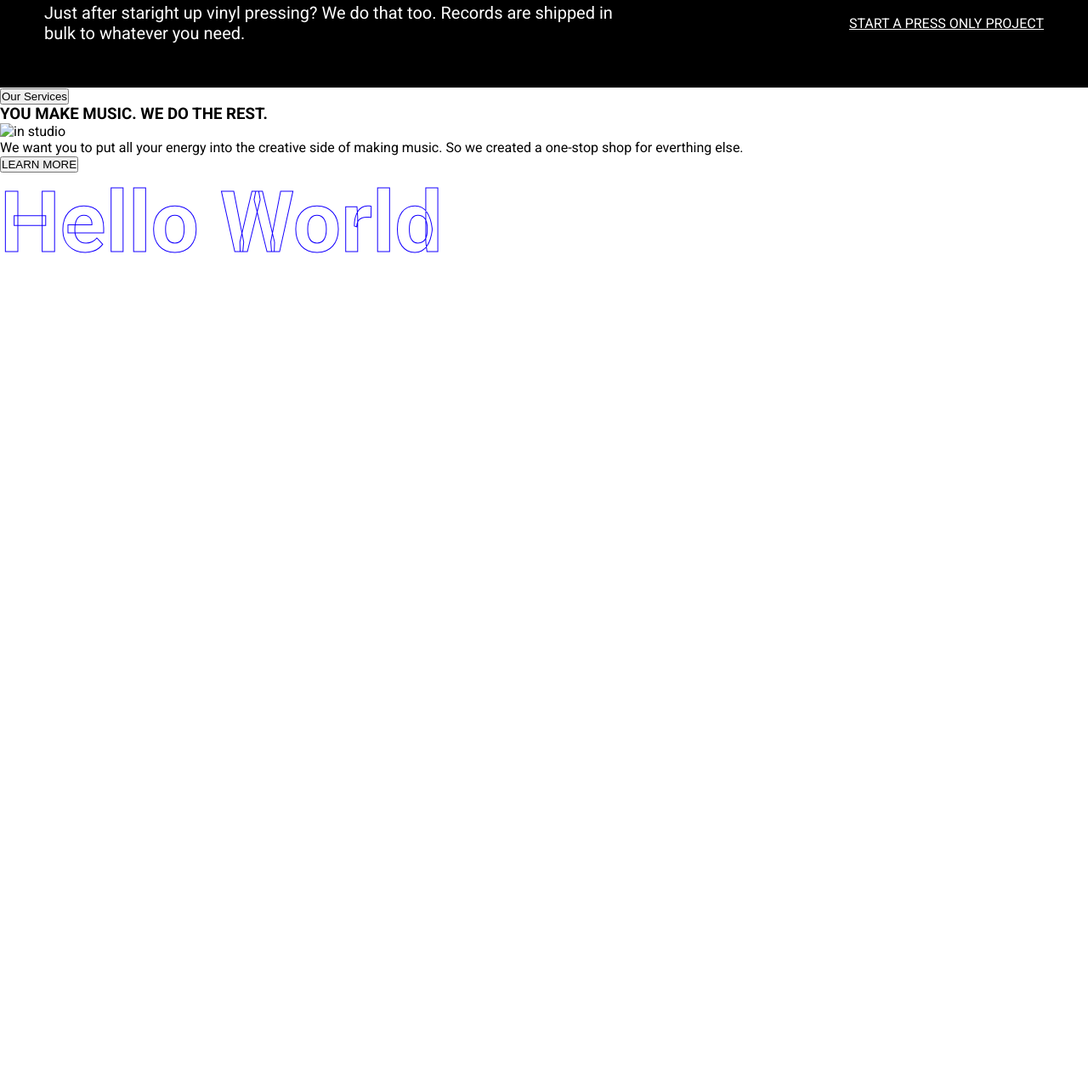
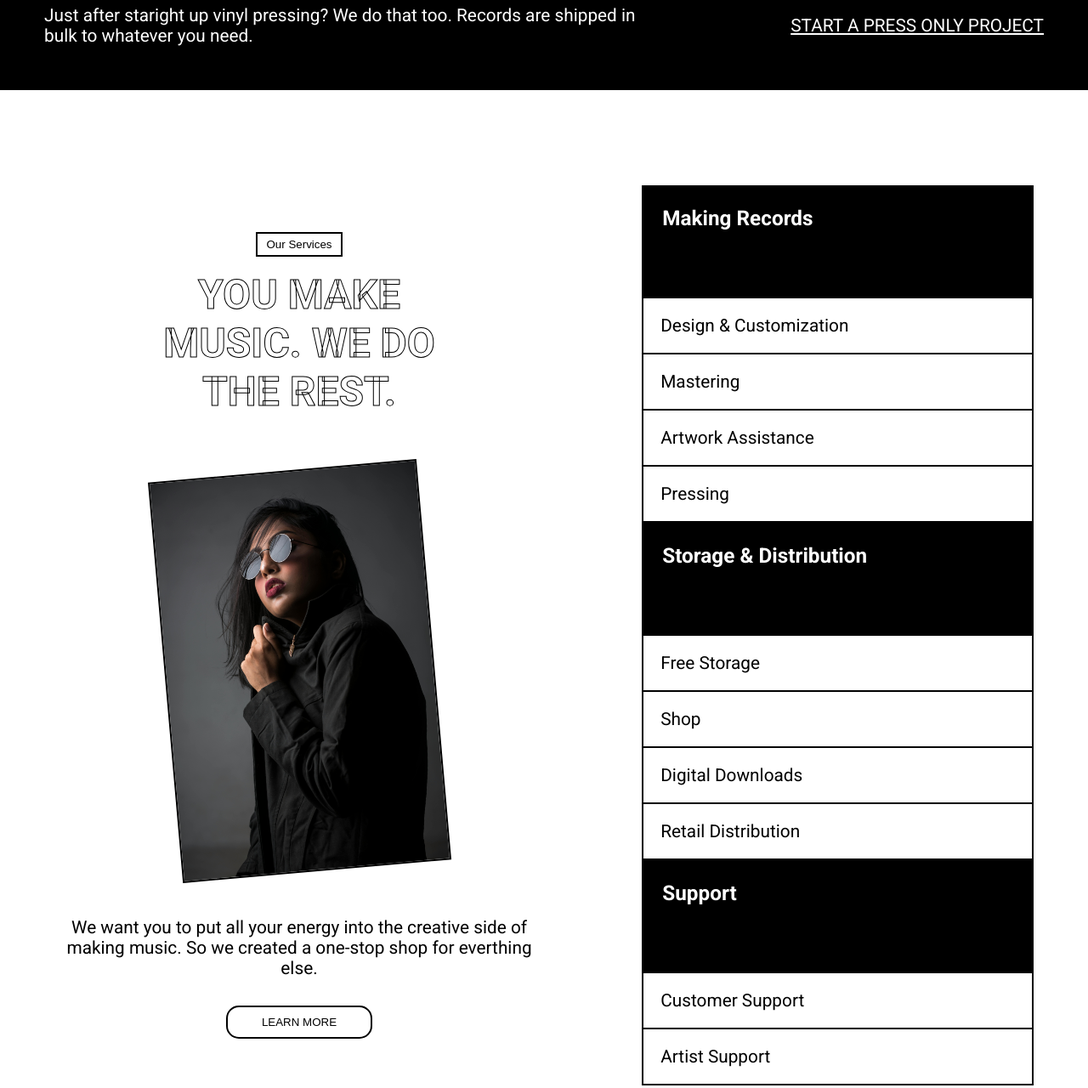
Before and after one commit to DemoStephen/Music-Website, a plain HTML site: page index.html in a window 1280 px wide. Shown: the part 2392-3672 px from the top of the page at 85% size. Before the commit the page ends 2712 px from the top, so only its background shows below. Drawn offline with Linux system fonts and the light colour scheme.

Commit message:
1.  Section two is fully designed. 2. Change the font size from 1rem to 1.5rem. 3. Commented un-used lines of code.

```diff
--- a/SASS_Files/_variables.scss
+++ b/SASS_Files/_variables.scss
@@ -7,7 +7,7 @@ $tertiary-color :#81836C;
 
 // Fonts
 @import url('https://fonts.googleapis.com/css2?family=Roboto:ital,wght@0,100;0,300;0,400;0,500;0,700;0,900;1,100;1,300;1,400;1,500;1,700;1,900&display=swap');
-$font-size: 1rem;
+$font-size: 1.3rem;
 $font-family: "Roboto", sans-serif;
 $font-weight: 400;
 $font-style: normal;
--- a/index.html
+++ b/index.html
@@ -71,18 +71,36 @@
         <!-- You Make Music We do the rest -->
         <section class="section_two">
             <div class="our-services">
-                <button>Our Services</button>
-                <h3>YOU MAKE MUSIC. WE DO THE REST.</h3>
-                <img src="#" alt="in studio">
+                <button id="button-services">Our Services</button>
+                <h2>YOU MAKE MUSIC. WE DO THE REST.</h2>
+                <img src="./Images/illustration images/illustration3.jpg" alt="in studio">
                 <p>We want you to put all your energy into the creative side of making music. So we created a one-stop shop for everthing else.</p>
                 <button>LEARN MORE</button>
             </div>
             <div class="making-records">
-
+                <h3>Making Records</h3>
+                <ul>
+                    <li>Design & Customization</li>
+                    <li>Mastering</li>
+                    <li>Artwork Assistance</li>
+                    <li>Pressing</li>
+                </ul>
+                <h3>Storage & Distribution</h3>
+                <ul>
+                    <li>Free Storage</li>
+                    <li>Shop</li>
+                    <li>Digital Downloads</li>
+                    <li>Retail Distribution</li>
+                </ul>
+                <h3>Support</h3>
+                <ul>
+                    <li>Customer Support</li>
+                    <li>Artist Support</li>
+                </ul>
             </div>
         </section>
     </main>
 
 </body>
-<h2 class="outline-text">Hello World</h2>
+<!-- <h2 class="outline-text">Hello World</h2> -->
 </html>
--- a/style.scss
+++ b/style.scss
@@ -124,9 +124,7 @@ body {
                     font-size: 30px;
                     margin-bottom: 3rem;
                 }
-                p{
-                    font-size: 20px;
-                }
+
                 img{
                     width: 300px;
                     margin: 2rem 0;
@@ -169,7 +167,61 @@ body {
             }
 
         }
+        .section_two{
+            @include flex(row);
+            padding: 7rem 5%;
+            .our-services{
+                width: 50%;
+                text-align: center;
+                button{
+                    padding: 10px;
+                    width: 30%;
+                    border-radius: 15px;
+                    border: 2px solid black;
+                    margin: 2rem 0 0 0;
+                    background-color: white;
+                }
+                #button-services{
+                    padding: 5px 10px;
+                    margin: 0 0 2rem 0;
+                    width: unset;
+                    border-radius: unset;
+                    margin: unset;
+                }
+                h2{
+                    color: white;
+                    -webkit-text-stroke: black;
+                    -webkit-text-stroke-width: 1px;
+                    padding: 0 15%;
+                    font-size: 3rem;
+                    margin: 1rem 0;
+                }
+                img{
+                    width: 55%;
+                    margin: 3rem 0;
+                    transform: rotate(-5deg);
+                    border: 2px solid black;
+                }
 
+            }
+            .making-records{
+                width: 40%;
+                // border: 2px solid black;
+                h3{
+                    background-color: black;
+                    color: white;
+                    padding: 1.5rem 1.5rem 5rem 1.5rem;
+                }
+                ul{
+                    list-style: none;
+                    li{
+                        padding: 20px;
+                        border: 2px solid black;
+                        border-top: none;
+                    }
+                }
+            }
+        }
     }
 
 }
```
Also changed, not shown: style.css, 1 other file.
